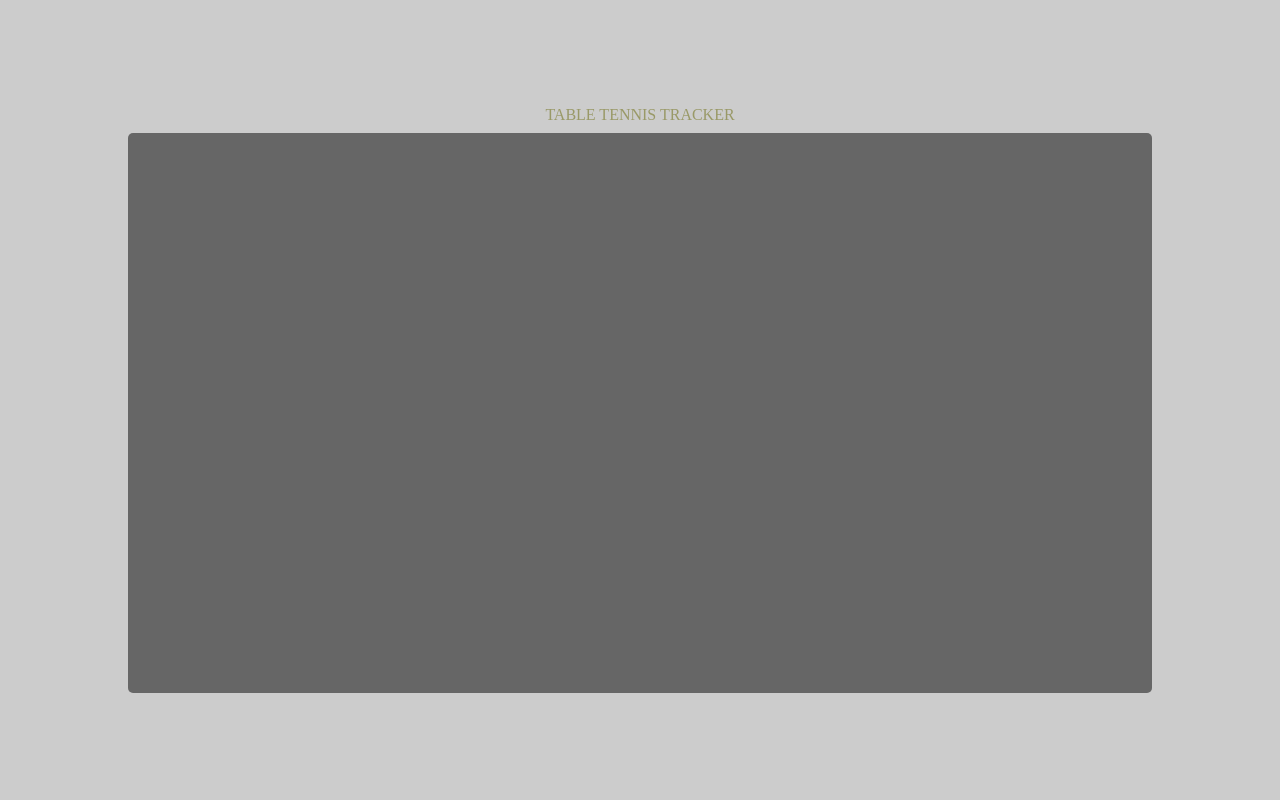
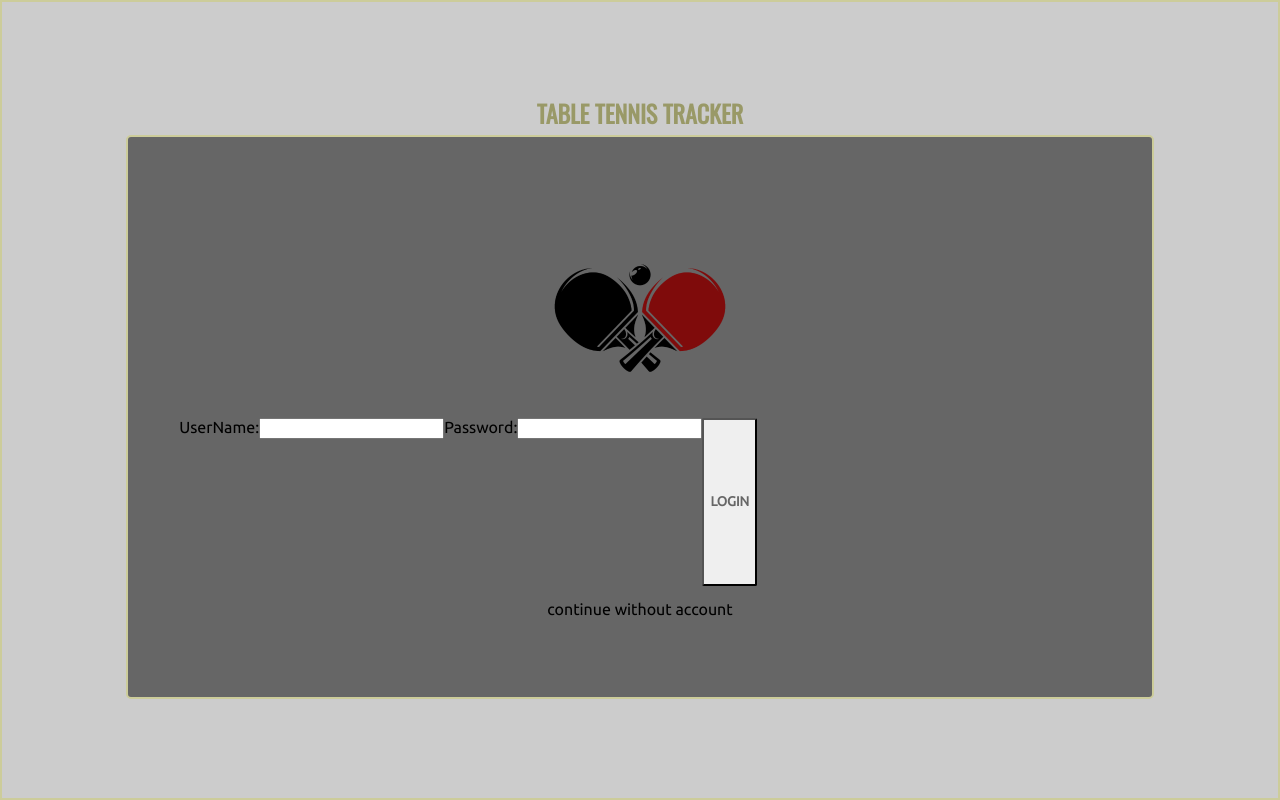
Before and after one commit to olsondeven/template, a website: page public/index.html in a window 1280 px wide. Drawn offline with nearby package versions, Linux system fonts and the light colour scheme; some packages are replaced by stand-ins of ours; a script that the page names is missing.

Commit message:
home page style

```diff
--- a/public/app/routes/home/homeTemp.html
+++ b/public/app/routes/home/homeTemp.html
@@ -1,6 +1,12 @@
 <main class="home-wrapper">
   <h1>TABLE TENNIS TRACKER</h1>
-  <div class="home-login">
-
+  <div class="home-login-wrapper">
+    <div class="logo"></div>
+    <div class="home-login">
+      <span>UserName:<input type="text" name="" value=""></span>
+      <span>Password:<input type="text" name="" value=""></span>
+      <button type="button" name="button">LOGIN</button>
+    </div>
+    <p>continue without account</p>
   </div>
 </main>
--- a/public/compiled/js/bundle.js
+++ b/public/compiled/js/bundle.js
@@ -75,6 +75,8 @@ angular.module('app').service('mainService', function ($http) {
   };
   this.setGame = function (target) {};
 }); //closing
+"use strict";
+"use strict";
 'use strict';
 
 angular.module('app').controller('flipCtrl', function ($scope, $stateParams, mainService, $rootScope) {
--- a/public/index.html
+++ b/public/index.html
@@ -9,7 +9,7 @@
     <!--STYLES-->
     <link href="./compiled/styles/styles.css" rel="stylesheet">
     <link rel="stylesheet" href="https://cdn.jsdelivr.net/sweetalert2/5.3.2/sweetalert2.css">
-    <link href="https://fonts.googleapis.com/css?family=Nunito:200,800" rel="stylesheet">
+    <link href="https://fonts.googleapis.com/css?family=Open+Sans|Oswald|Roboto|Ubuntu" rel="stylesheet">
   </head>
 
   <body>
--- a/public/styles/css/home.scss
+++ b/public/styles/css/home.scss
@@ -4,13 +4,17 @@
   justify-content: center;
   align-items: center;
   flex-direction: column;
+  border: 2px solid $mainSubGreenColor;
+  h1{
+    color: $mainGreenColor;
+    font-family: $textOswald;
+    font-size: 150%;
+    padding-bottom: 10px;
+    font-weight: bolder;
+  }
 }
-h1{
-  color: $mainGreenColor;
-  font-size: 100%;
-  padding-bottom: 10px;
-}
-.home-login{
+.home-login-wrapper{
+ position: relative;
  height: 70vh;
  width: 80vw;
  background-color: $mainTextColor;
@@ -18,4 +22,24 @@ h1{
  display: flex;
  justify-content: center;
  align-items: center;
+ flex-direction: column;
+ border: 2px solid $mainSubGreenColor;
+ p{
+   padding-top: 15px;
+   cursor: pointer;
+ }
 }
+.home-login{
+  width: 90%;
+  height: 30%;
+  display: flex;
+  justify-content: flex-start;
+  flex-wrap: wrap;
+  // border: 1px solid red;
+  button{
+    font-family: $textUbuntu;
+    color: $mainTextColor;
+    border-radius: 2px;
+    font-weight: bold;
+  }
+}
--- a/public/styles/styles.scss
+++ b/public/styles/styles.scss
@@ -1,6 +1,12 @@
 $mainBackgroundColor: #CCCCCC;
 $mainTextColor: #666666;
 $mainGreenColor: #999967;
+$mainSubGreenColor: #CCCC9A;
+$mainRedColor: #FF3333;
+$textRoboto: 'Roboto', sans-serif;
+$textOpenSans: 'Open Sans', sans-serif;
+$textOswald: 'Oswald', sans-serif;
+$textUbuntu: 'Ubuntu', sans-serif;
 body {
   margin: 0px;
   box-sizing: border-box;
@@ -11,4 +17,12 @@ main{
   margin: 0px;
   box-sizing: border-box;
   background-color: $mainBackgroundColor;
+  font-family: $textUbuntu;
 }
+.logo{
+  background-image: url("../../styles/images/logo.png");
+  background-position: center;
+  background-repeat: no-repeat;
+  height: 25vh;
+  width: 60vw;
+}
```
Also changed, not shown: public/compiled/styles/styles.css, public/styles/images/logo.png (added), 2 other files.
